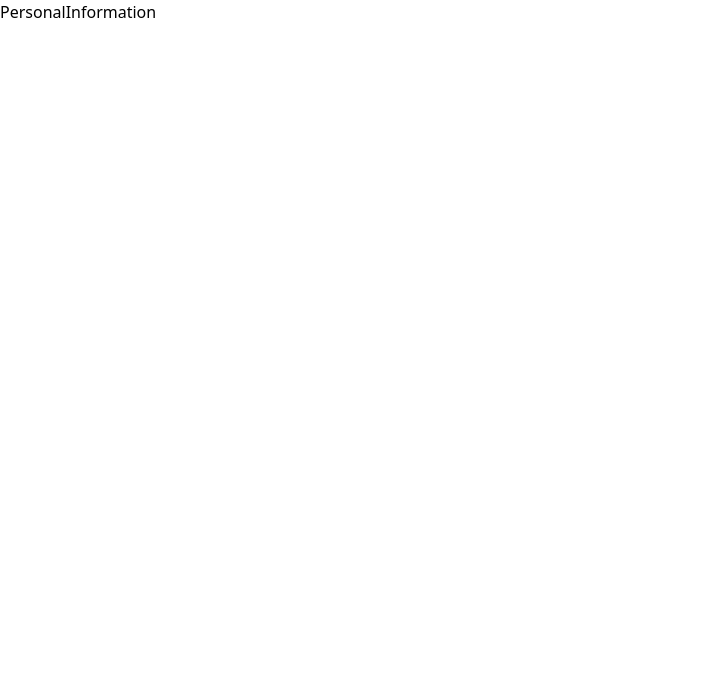
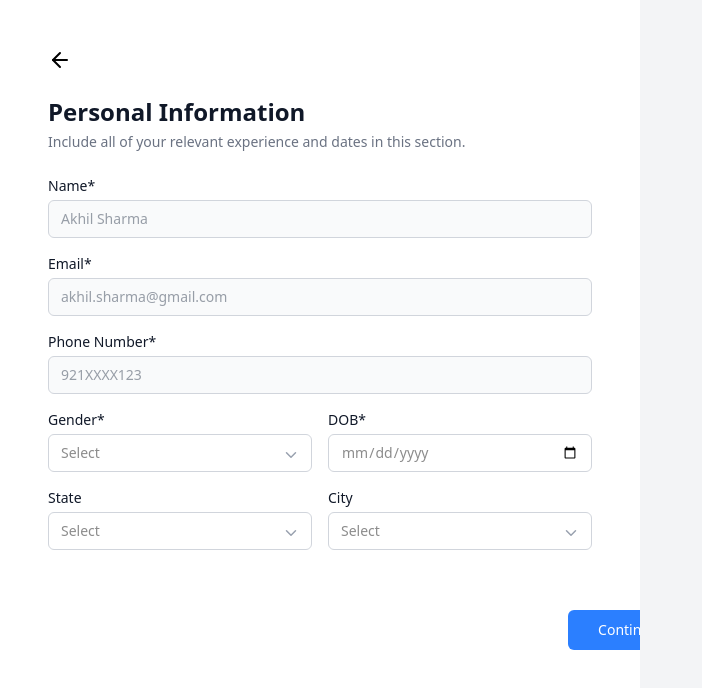
Before and after one commit to shivamsharmxa/Mesdo-frontend, a React (Vite) app: page /personalInformation in a window 1280 px wide. Shown: the top 688 px of the page, without its empty margins (0-702 px from the left). Built offline with nearby package versions, Linux system fonts and the light colour scheme.

Commit message:
Fix the Ui

```diff
--- a/src/pages/onboarding/PersonalInformation.jsx
+++ b/src/pages/onboarding/PersonalInformation.jsx
@@ -1,5 +1,176 @@
+import { ArrowLeft, ChevronDown } from "lucide-react";
+
+const states = [
+  "Andhra Pradesh",
+  "Arunachal Pradesh",
+  "Assam",
+  "Bihar",
+  "Chhattisgarh",
+  "Goa",
+  "Gujarat",
+  "Haryana",
+  "Himachal Pradesh",
+  "Jharkhand",
+  "Karnataka",
+  "Kerala",
+  "Madhya Pradesh",
+  "Maharashtra",
+  "Manipur",
+  "Meghalaya",
+  "Mizoram",
+  "Nagaland",
+  "Odisha",
+  "Punjab",
+  "Rajasthan",
+  "Sikkim",
+  "Tamil Nadu",
+  "Telangana",
+  "Tripura",
+  "Uttar Pradesh",
+  "Uttarakhand",
+  "West Bengal",
+];
+
 const PersonalInformation = () => {
-  return <div>PersonalInformation</div>;
+  return (
+    <div className="flex h-screen">
+      {/* Left Side - Form */}
+      <div className="w-1/2 p-12">
+        <button className="mb-6">
+          <ArrowLeft size={24} className="text-black" />
+        </button>
+
+        <h1 className="text-2xl font-semibold text-gray-900">
+          Personal Information
+        </h1>
+        <p className="text-sm text-gray-500 mt-1">
+          Include all of your relevant experience and dates in this section.
+        </p>
+
+        {/* Form */}
+        <div className="mt-6 space-y-4">
+          {/* Name */}
+          <div>
+            <label className="block text-sm font-medium text-gray-900">
+              Name*
+            </label>
+            <input
+              type="text"
+              placeholder="Akhil Sharma"
+              className="mt-1 block w-full rounded-md border border-gray-300 bg-gray-50 px-3 py-2 text-gray-700 text-sm focus:outline-none"
+            />
+          </div>
+
+          {/* Email */}
+          <div>
+            <label className="block text-sm font-medium text-gray-900">
+              Email*
+            </label>
+            <input
+              type="email"
+              placeholder="akhil.sharma@gmail.com"
+              className="mt-1 block w-full rounded-md border border-gray-300 bg-gray-50 px-3 py-2 text-gray-700 text-sm focus:outline-none"
+            />
+          </div>
+
+          {/* Phone Number */}
+          <div>
+            <label className="block text-sm font-medium text-gray-900">
+              Phone Number*
+            </label>
+            <input
+              type="text"
+              placeholder="921XXXX123"
+              className="mt-1 block w-full rounded-md border border-gray-300 bg-gray-50 px-3 py-2 text-gray-700 text-sm focus:outline-none"
+            />
+          </div>
+
+          {/* Gender & DOB */}
+          <div className="flex gap-4">
+            <div className="w-1/2">
+              <label className="block text-sm font-medium text-gray-900">
+                Gender*
+              </label>
+              <div className="relative mt-1">
+                <select className="appearance-none block w-full rounded-md border border-gray-300 px-3 py-2 text-[#8C8C8C] text-sm focus:outline-none">
+                  <option>Select</option>
+                  <option>Male</option>
+                  <option>Female</option>
+                  <option>Other</option>
+                </select>
+                <ChevronDown
+                  size={18}
+                  className="absolute right-3 top-3 text-gray-400"
+                />
+              </div>
+            </div>
+
+            <div className="w-1/2">
+              <label className="block text-sm font-medium  text-gray-900">
+                DOB*
+              </label>
+              <div className="relative mt-1">
+                <input
+                  type="date"
+                  className="appearance-none block w-full rounded-md border border-gray-300 px-3 py-2 text-[#8C8C8C] text-sm focus:outline-none"
+                />
+              </div>
+            </div>
+          </div>
+
+          {/* State & City */}
+          <div className="flex gap-4">
+            <div className="w-1/2">
+              <label className="block text-sm font-medium  text-gray-900">
+                State
+              </label>
+              <div className="relative mt-1">
+                <select className="appearance-none block w-full rounded-md border border-gray-300 px-3 py-2 text-[#8C8C8C] text-sm focus:outline-none">
+                  <option>Select</option>
+                  {states.map((state, index) => (
+                    <option key={index}>{state}</option>
+                  ))}
+                </select>
+                <ChevronDown
+                  size={18}
+                  className="absolute right-3 top-3 text-gray-400"
+                />
+              </div>
+            </div>
+
+            <div className="w-1/2">
+              <label className="block text-sm font-medium  text-gray-900">
+                City
+              </label>
+              <div className="relative mt-1">
+                <select className="appearance-none block w-full rounded-md border border-gray-300 px-3 py-2 text-[#8C8C8C] text-sm focus:outline-none">
+                  <option>Select</option>
+                  <option>New Delhi</option>
+                  <option>Mumbai</option>
+                  <option>Bangalore</option>
+                  <option>Hyderabad</option>
+                </select>
+                <ChevronDown
+                  size={18}
+                  className="absolute right-3 top-3 text-gray-400"
+                />
+              </div>
+            </div>
+          </div>
+        </div>
+
+        {/* Continue Button */}
+        <div className="mt-15 pl-130 ">
+          <button className="w-[120px] h-[40px] bg-blue-500 text-white text-sm font-medium rounded-md hover:bg-blue-600 transition">
+            Continue
+          </button>
+        </div>
+      </div>
+
+      {/* Right Side - Empty Space */}
+      <div className="w-1/2 bg-gray-100"></div>
+    </div>
+  );
 };
 
 export default PersonalInformation;
```
